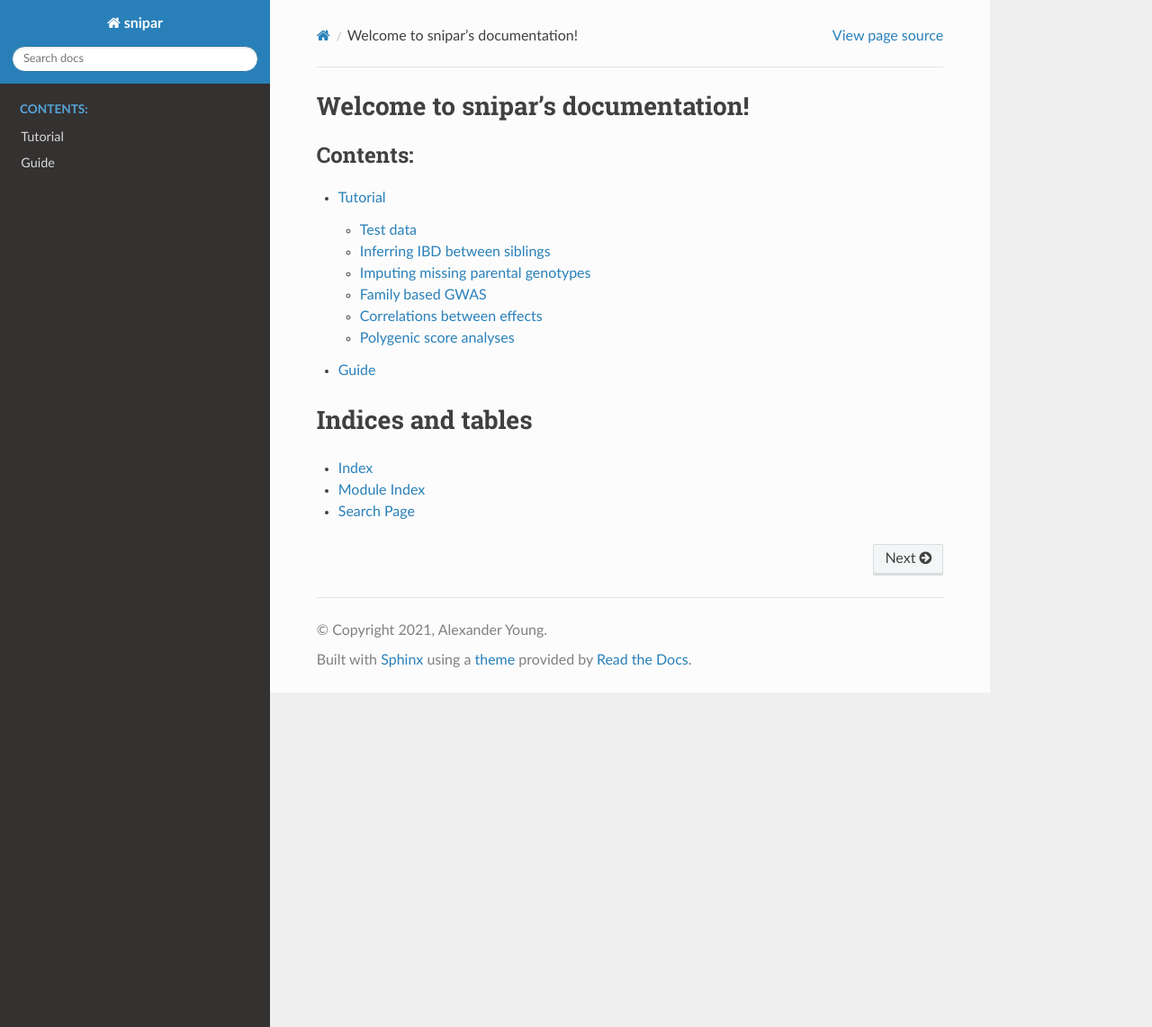
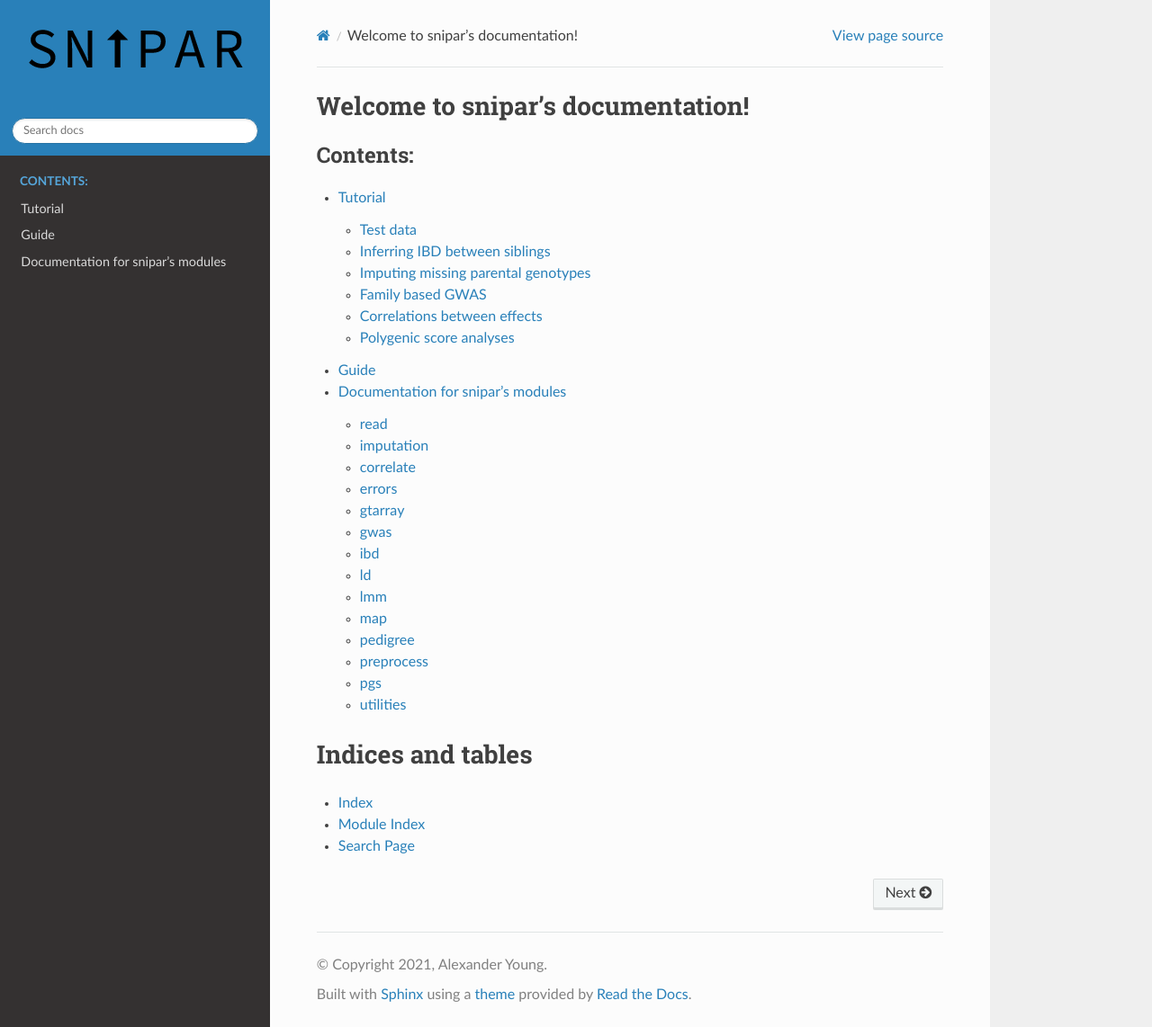
Before and after one commit to AlexTISYoung/snipar, a Sphinx documentation site: the page built from docs/index.rst, in a window 1280 px wide and 1142 px high. Shown: the whole window at 90% size. Built offline with Sphinx 7.4.7 and the Read the Docs theme 2.0.0, drawn with Linux system fonts in a browser that asks for light colours.

Commit message:
update documentation

```diff
--- a/docs/conf.py
+++ b/docs/conf.py
@@ -91,7 +91,12 @@ html_theme = 'sphinx_rtd_theme'
 # Add any paths that contain custom static files (such as style sheets) here,
 # relative to this directory. They are copied after the builtin static files,
 # so a file named "default.css" will overwrite the builtin "default.css".
-#html_static_path = ['_static']
+html_static_path = ['_static']
+html_logo = "snipar_logo.png"
+html_theme_options = {
+    'logo_only': True,
+    'display_version': False,
+}
 
 # Custom sidebar templates, must be a dictionary that maps document names
 # to template names.
--- a/docs/index.rst
+++ b/docs/index.rst
@@ -12,6 +12,7 @@
 
    tutorial
    guide
+   modules
 
 Indices and tables
 ==================
--- /dev/null
+++ b/docs/modules.rst
@@ -0,0 +1,80 @@
+Documentation for snipar's modules
+==================================
+
+read
+____
+.. automodule:: snipar.read
+    :members:
+.. automodule:: snipar.read.bed
+    :members:
+.. automodule:: snipar.read.bgen
+    :members:
+
+imputation
+__________
+.. automodule:: snipar.imputation
+    :members:
+.. automodule:: snipar.imputation.impute_from_sibs
+    :members:
+.. automodule:: snipar.imputation.preprocess_data
+    :members:
+
+correlate
+_________
+.. automodule:: snipar.correlate
+    :members:
+
+errors
+______
+.. automodule:: snipar.errors
+    :members:
+
+gtarray
+_______
+.. automodule:: snipar.gtarray
+    :members:
+
+gwas
+____
+.. automodule:: snipar.gwas
+    :members:
+
+ibd
+___
+.. automodule:: snipar.ibd
+    :members:
+
+ld
+___
+.. automodule:: snipar.ld
+    :members:
+
+lmm
+___
+.. automodule:: snipar.lmm
+    :members:
+
+map
+___
+.. automodule:: snipar.map
+    :members:
+
+pedigree
+________
+.. automodule:: snipar.pedigree
+    :members:
+
+preprocess
+__________
+.. automodule:: snipar.preprocess
+    :members:
+
+pgs
+___
+.. automodule:: snipar.pgs
+    :members:
+
+utilities
+_________
+.. automodule:: snipar.utilities
+    :members:
```
Also changed, not shown: docs/snipar_logo.png (added), 2 other files.
